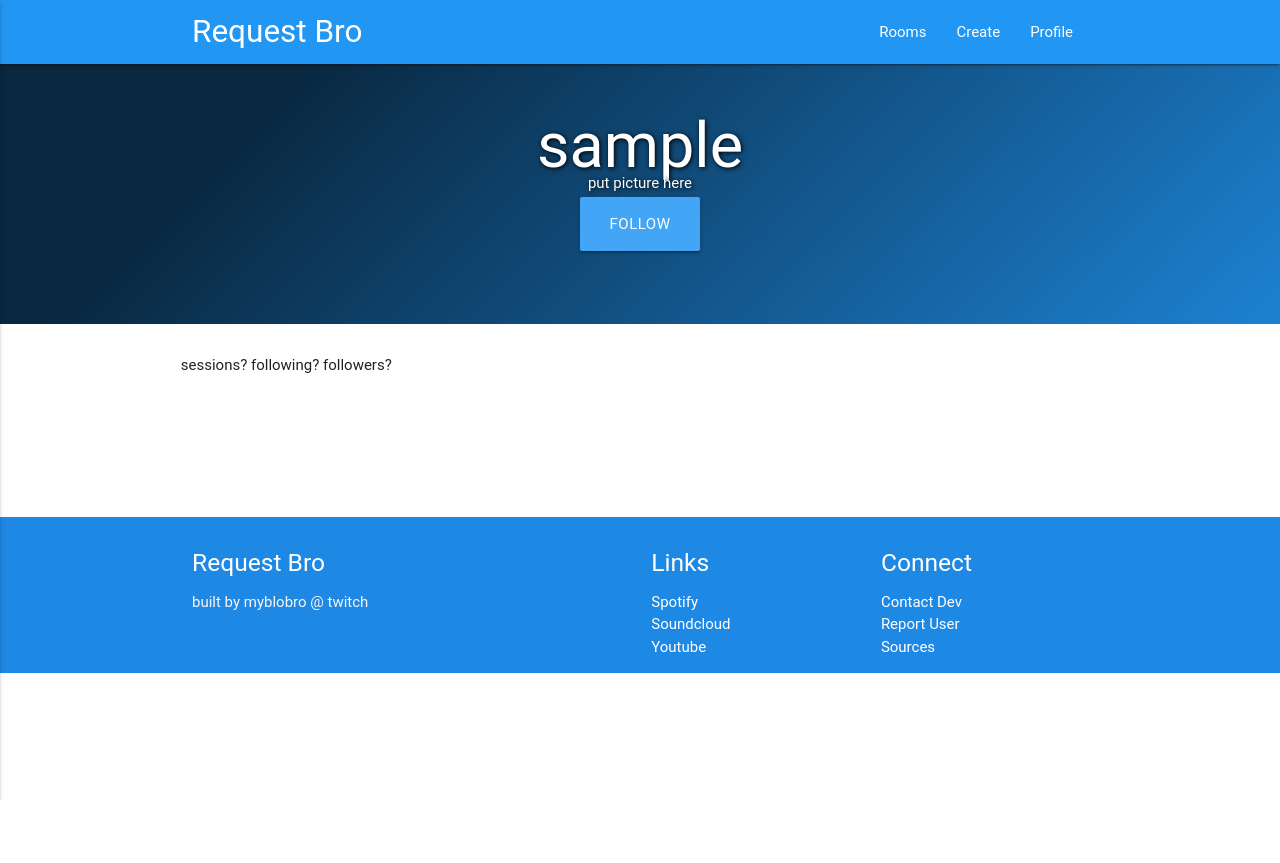
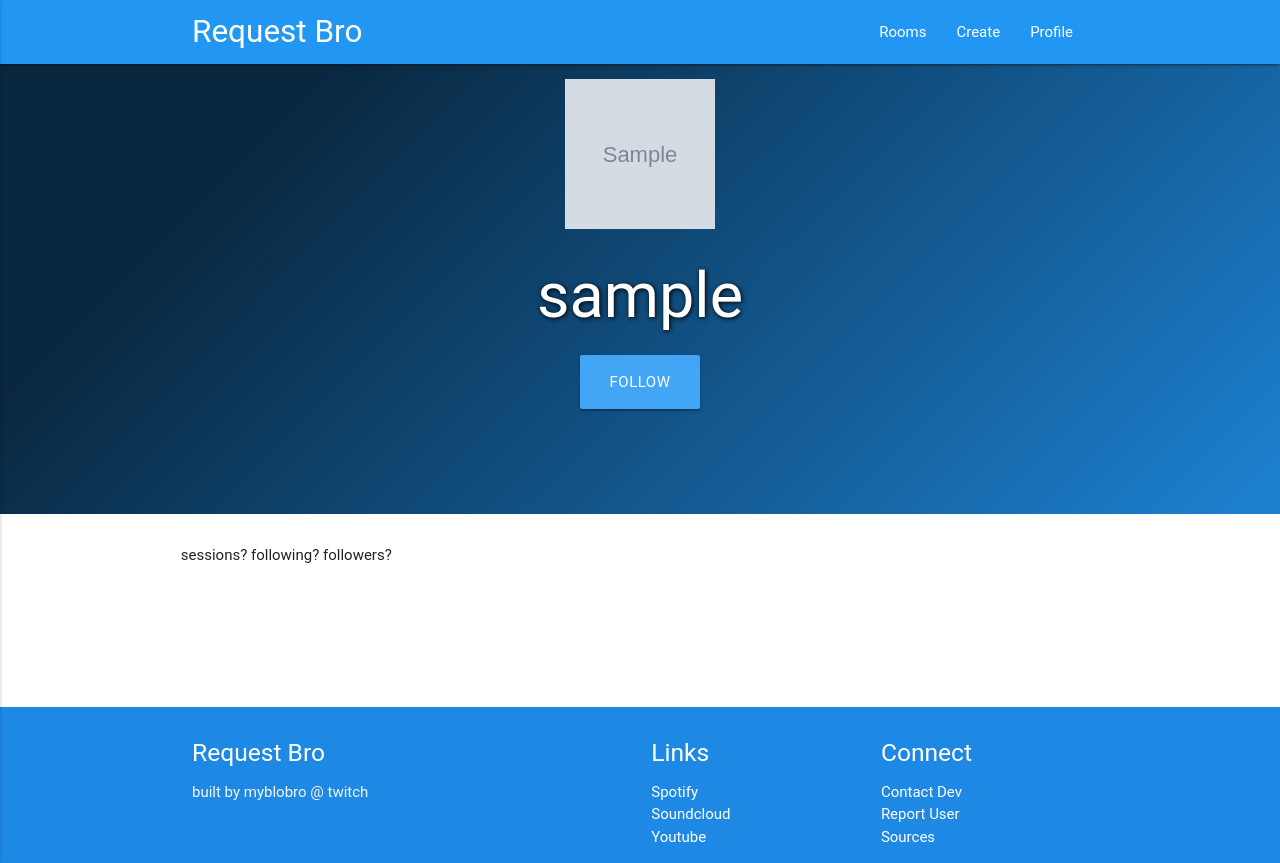
Before and after one commit to nich-dev/requestbro-django, a Django app: a page that uses templates/user.html in a window 1280 px wide. Before the commit the page ends 800 px from the top, so only its background shows below. Run offline with Django 3.2, Linux system fonts and the light colour scheme; a user stored in the database is signed in; tables that the repository leaves empty hold one stand-in row (values such as "Sample post"); grey boxes marked "Sample" are stand-in pictures; some libraries are stand-ins or nearby versions; some web fonts are replaced.

```diff
--- a/RequestBro/urls.py
+++ b/RequestBro/urls.py
@@ -38,6 +38,7 @@ urlpatterns = [
     url(r'^accounts/login/$', views.LoginRedirect.as_view(pattern_name='landing')),
     url(r'^dev/$', 'djrequest.views.home'),
     url(r'^accounts/logout/$', 'djrequest.views.logout'),
+    url(r'^accounts/(?P<username>[0-9A-Za-z_]{4,25})/edit/$', views.UserEdit.as_view(), name='profile-edit'),
     url(r'^accounts/(?P<username>[0-9A-Za-z_]{4,25})/$', views.Profile.as_view(), name='profile'),
     url(r'^done/$', 'djrequest.views.done', name='done'),
     url(r'^ajax-auth/(?P<backend>[^/]+)/$', 'djrequest.views.ajax_auth',
--- a/djrequest/views.py
+++ b/djrequest/views.py
@@ -57,8 +57,8 @@ class Profile(TemplateView):
         try:
             lookup_user = User.objects.get(username=username)  # get the viewable user
             context['lookup_user'] = lookup_user
-            context['lookup_user_prefs'] = models.UserPrefs.objects.get_or_create(user=lookup_user)
-            context['theme'] = lookup_user.color
+            context['lookup_user_prefs'] = models.UserPrefs.objects.get_or_create(user=lookup_user)[0]
+            context['theme'] = context['lookup_user_prefs'].color
             return context
         except Exception, e:
             print e
@@ -66,7 +66,7 @@ class Profile(TemplateView):
             return context
 
 
-class UserEdit(UpdateView):
+class UserEdit(FormView):
     model = models.UserPrefs
     form_class = forms.UserPrefForm
     success_url = '/accounts/profile/'
@@ -79,13 +79,13 @@ class UserEdit(UpdateView):
 
     def get_initial(self):
         initial = super(UserEdit, self).get_initial()
-        user_pref = models.UserPrefs.objects.get_or_create(user=self.request.user)
+        user_pref = models.UserPrefs.objects.get_or_create(user=self.request.user)[0]
         initial['default_link'] = user_pref.default_link
-        initial['banned_users'] = user_pref.banned_users
-        initial['banned_songs'] = user_pref.banned_songs
-        initial['banned_songs_by_word'] = user_pref.following_users
-        initial['following_users'] = user_pref.following_users
-        initial['mod_users'] = user_pref.mod_users
+        initial['banned_users'] = user_pref.banned_users.all()
+        initial['banned_songs'] = user_pref.banned_songs.all()
+        initial['following_users'] = user_pref.following_users.all()
+        initial['mod_users'] = user_pref.mod_users.all()
+        initial['banned_songs_by_word'] = user_pref.banned_songs_by_word
         initial['dark'] = user_pref.dark
         initial['color'] = user_pref.color
         return initial
--- a/static/css/app.css
+++ b/static/css/app.css
@@ -23,6 +23,11 @@
 		background: -webkit-linear-gradient(-45deg, rgba(0,0,0,0.74) 0%,rgba(0,0,0,0.74) 1%,rgba(0,0,0,0.74) 19%,rgba(0,0,0,0.15) 98%,rgba(0,0,0,0.15) 100%); /* Chrome10-25,Safari5.1-6 */
 		background: linear-gradient(135deg, rgba(0,0,0,0.74) 0%,rgba(0,0,0,0.74) 1%,rgba(0,0,0,0.74) 19%,rgba(0,0,0,0.15) 98%,rgba(0,0,0,0.15) 100%); /* W3C, IE10+, FF16+, Chrome26+, Opera12+, Safari7+ */
 		filter: progid:DXImageTransform.Microsoft.gradient( startColorstr='#bd000000', endColorstr='#26000000',GradientType=1 ); /* IE6-9 fallback on horizontal gradient */
+	}
+
+	.profile-img {
+		display: block;
+		margin: auto;
 	}
 .parallax-container .no-pad-bot{width:100%}
 h4 .center {text-align:center;}
--- a/templates/container/base.html
+++ b/templates/container/base.html
@@ -35,7 +35,6 @@
 	$(document).ready(function() {
 		initialize_first();
 		initialize_forms();
-		{% if token != 0 %}update_user("{{ token }}");{% endif %}
 	});
 	$(window).on('statechangecomplete', function(e, eventInfo){
 		initialize_generic();
--- a/templates/container/nav.profile.drop.html
+++ b/templates/container/nav.profile.drop.html
@@ -1,3 +1,3 @@
 <li><a class="{{ theme }}-text theme" href="/accounts/{{ user.username }}/">View</a></li>
-<li><a class="{{ theme }}-text theme" href="/accounts/edit/">Edit</a></li>
+<li><a class="{{ theme }}-text theme" href="/accounts/{{ user.username }}/edit/">Edit</a></li>
 <li><a class="{{ theme }}-text no-ajaxy theme" href="/accounts/logout/">Logout</a></li>
--- a/templates/user.html
+++ b/templates/user.html
@@ -1,11 +1,13 @@
 {% load staticfiles %}
 <div id="content">
 {% if lookup_user %}
-<div id="profile-banner" class="parallax-container profile-page">
+<div class="parallax-container profile-page">
   <div class="section no-pad-bot">
     <div class="container">
+      <div class="row" >
+        <img class="profile-img" src="{{ lookup_user_prefs.logo }}" height="150px" width="150px" />
+      </div>
       <h1 class="header center white-text text-lighten-2 text-drop-shadow">{{ lookup_user.username }}</h1>
-      <h6 class="header center white-text text-lighten-1 text-drop-shadow regions">put picture here</h6>
       <div class="row center">
       {% if user.is_authenticated and followed %}
         <a href="#" class="btn-large waves-effect waves-light {{ theme }} lighten-1 theme">Following</a>
```
Also changed, not shown: djrequest/forms.py (line endings or trailing spaces).
